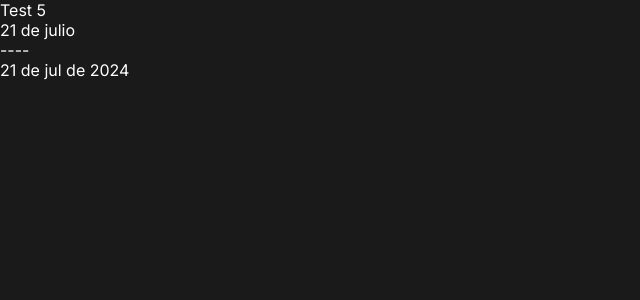
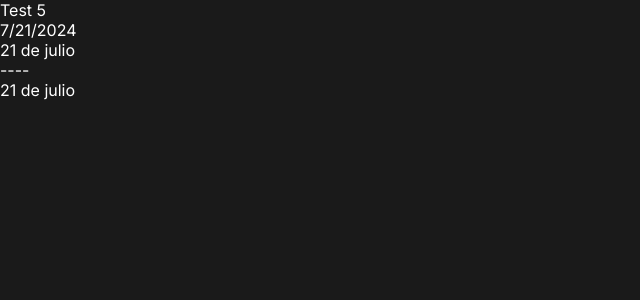
Before and after one commit to jamilloreto/damarisai, a Next.js app: page /test in a window 1280 px wide. Shown: the top 300 px of the page, without its empty margins (0-640 px from the left). Built offline with nearby package versions, Linux system fonts and the light colour scheme.

Commit message:
fix date #6

```diff
--- a/src/components/History.tsx
+++ b/src/components/History.tsx
@@ -12,6 +12,7 @@ export function History() {
   );
 
   const setDates = Array.from(new Set(onlyDates));
+
   return (
     <ul className={s.messages}>
       {setDates?.map((d, k) => (
--- a/src/pages/test.tsx
+++ b/src/pages/test.tsx
@@ -5,10 +5,13 @@ dayjs.extend(localizedFormat).locale("es");
 
 export default function Page() {
   const date = new Date().toLocaleDateString();
-
+  const parts = date.split("/");
+  const mm = parts[0].length === 1 ? `0${parts[0]}` : parts[0];
+  const newFormat = `${parts[2]}-${mm}-${parts[1]}`;
   return (
     <div>
       <p>Test 5</p>
+      <span>{date}</span>
       <span>
         {new Date().toLocaleDateString("es", {
           day: "2-digit",
@@ -16,7 +19,12 @@ export default function Page() {
         })}
       </span>
       <p>----</p>
-      <span>{dayjs(date).format("ll")}</span>
+      <span>
+        {new Date(newFormat).toLocaleDateString("es", {
+          day: "2-digit",
+          month: "long",
+        })}
+      </span>
     </div>
   );
 }
```
